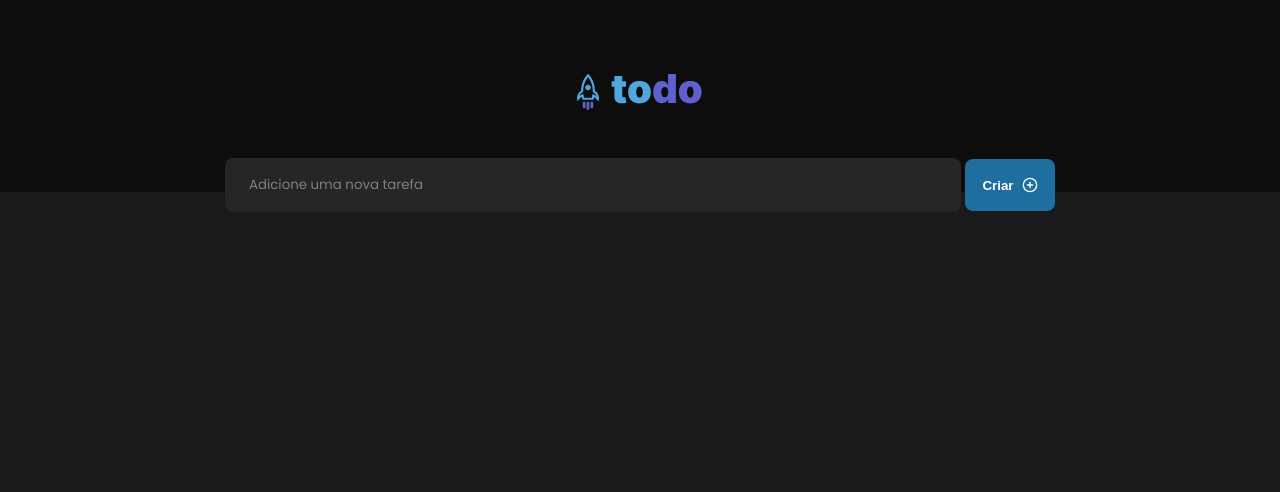
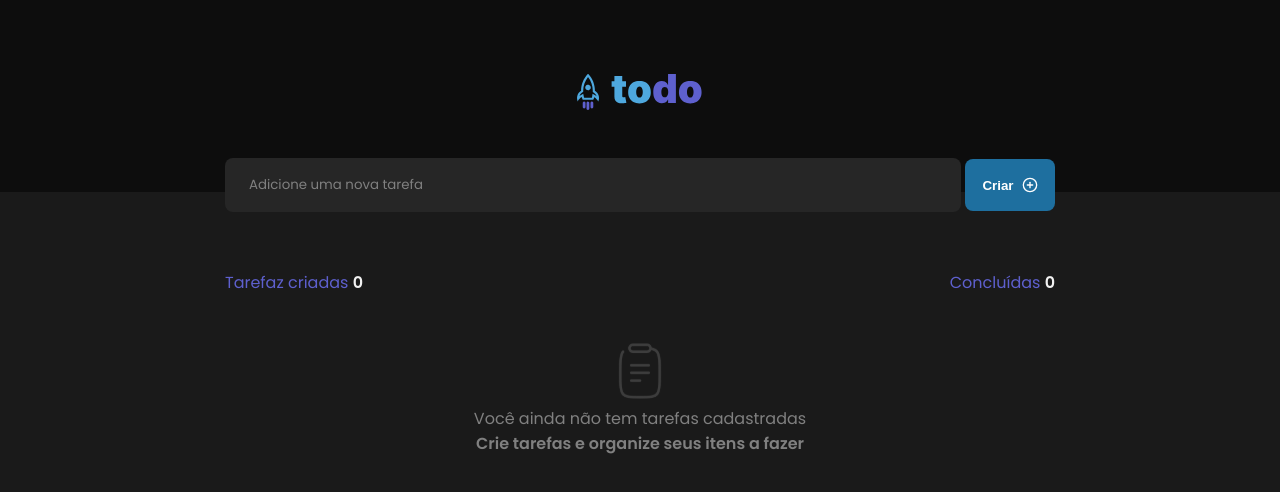
Before and after one commit to erickmarquesc/TaskList-to.do, a React (Create React App) app: page / in a window 1280 px wide. Shown: the top 492 px of the page. Built offline with nearby package versions, Linux system fonts and the light colour scheme.

Commit message:
refactor: :lipstick: update UI

```diff
--- a/src/components/TaskList.tsx
+++ b/src/components/TaskList.tsx
@@ -13,6 +13,7 @@ interface Task {
 export function TaskList() {
   const [tasks, setTasks] = useState<Task[]>([]);
   const [newTaskTitle, setNewTaskTitle] = useState('');
+
 
   function handleCreateNewTask() {
     // Crie uma nova task com um id random, não permita criar caso o título seja vazio.
@@ -37,8 +38,9 @@ export function TaskList() {
     } : task);
 
     setTasks(completeTask)
+  }
 
-  }
+
 
   function handleRemoveTask(id: number) {
     // Remova uma task da listagem pelo ID
@@ -68,7 +70,27 @@ export function TaskList() {
 
         </header>
 
+        <div className='Cont-task'>
+
+          <p>Tarefaz criadas <strong>{tasks.length}</strong></p>
+
+          <p>Concluídas <strong>{tasks.length}</strong></p>
+
+        </div>
+
         <main>
+
+          {tasks.length === 0 ?
+
+            <section className='previus-list'>
+
+              <img src="/Clipboard.svg" alt="to.do" />
+              <p> Você ainda não tem tarefas cadastradas</p>
+              <strong>Crie tarefas e organize seus itens a fazer</strong>
+
+            </section>
+            :
+
             <ul>
               {tasks.map(task => (
                 <li key={task.id}>
@@ -92,8 +114,9 @@ export function TaskList() {
               ))}
 
             </ul>
+          }
+
         </main>
-
       </section>
     </div>
   )
--- a/src/styles/tasklist.scss
+++ b/src/styles/tasklist.scss
@@ -9,9 +9,6 @@
     padding: 70px 60px;
 
     header {
-      display: flex;
-      flex-direction: row;
-      align-items: center;
       justify-content: space-between;
       text-align: center;
 
@@ -71,10 +68,29 @@
       }
     }
 
+    .Cont-task {
+      color: var(--Gray100);
+      display: flex;
+      flex-direction: row;
+      justify-content: space-between;
+      align-items: flex-end;
+      margin-top: 4rem;
+
+      gap: 561px;
+
+      height: 19px;
+
+      p {
+        color: var(--PurpleDark);
+      }
+      strong{
+        color: var(--Gray100);
+      }
+
+    }
+
     main {
       margin-top: 3rem;
-
-
 
       ul {
         list-style: none;
@@ -176,6 +192,11 @@
           }
         }
       }
+
+      .previus-list {
+        text-align: center;
+        color: var(--Gray300);
+      }
     }
   }
 }
```
Also changed, not shown: public/Clipboard.svg (added). Lines whose indentation alone changed are shown as unchanged.
